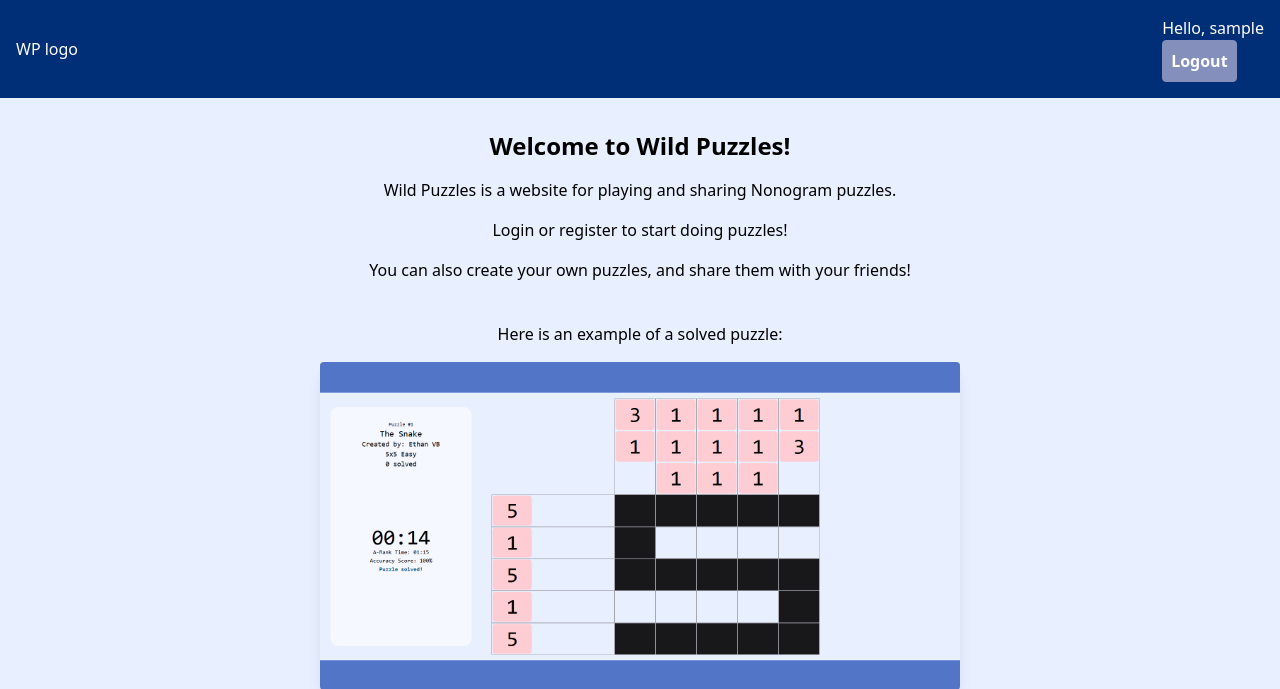
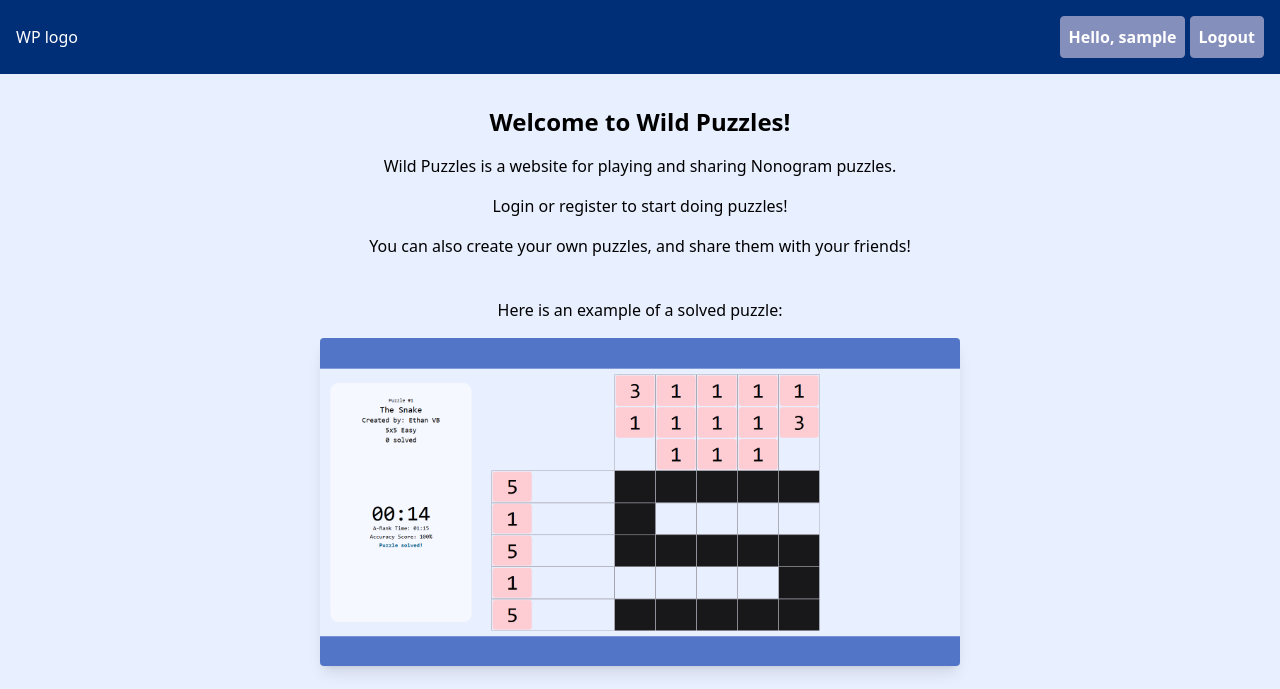
Before and after one commit to EthanVB123/CITS3403_GroupProject, a Flask app: page / in a window 1280 px wide. Shown: the top 689 px of the page. Run offline with Flask 3, Linux system fonts and the light colour scheme; the visitor is signed in with stand-in values (Sample User, id 1); some libraries are stand-ins or nearby versions.

Commit message:
make the username in homepage a clickable button to profile

```diff
--- a/app/templates/homePage.html
+++ b/app/templates/homePage.html
@@ -18,7 +18,15 @@
         <span class="text-white logo">WP logo</span>
         <span id="navbar" class="navbar">
             {% if current_user.is_authenticated %}
-                <p class="text-white">Hello, {{ current_user.username }}</p>
+                <button
+                    onclick="window.location.href='{{ url_for('userProfile', userid=current_user.id) }}';"
+                    class="font-semibold border px-2 py-2 rounded"
+                    style="border-color: #858fbb; background-color: #858fbb; color: white;"
+                    onmouseover="this.style.borderColor='#5275c8'"
+                    onmouseout="this.style.borderColor='#858fbb'"
+                >
+                    Hello, {{ current_user.username }}
+                </button>
                 <button onclick="location.href='/logout'" class="font-semibold border px-2 py-2 rounded" style="border-color: #858fbb; background-color: #858fbb; color: white;" onmouseover="this.style.borderColor='#5275c8'" onmouseout="this.style.borderColor='#858fbb'">Logout</button>
             {% else %}
                 <button onclick="location.href='/login'" class="font-semibold border px-2 py-2 rounded" style="border-color: #858fbb; background-color: #858fbb; color: white;" onmouseover="this.style.borderColor='#5275c8'" onmouseout="this.style.borderColor='#858fbb'">Login</button>
```
